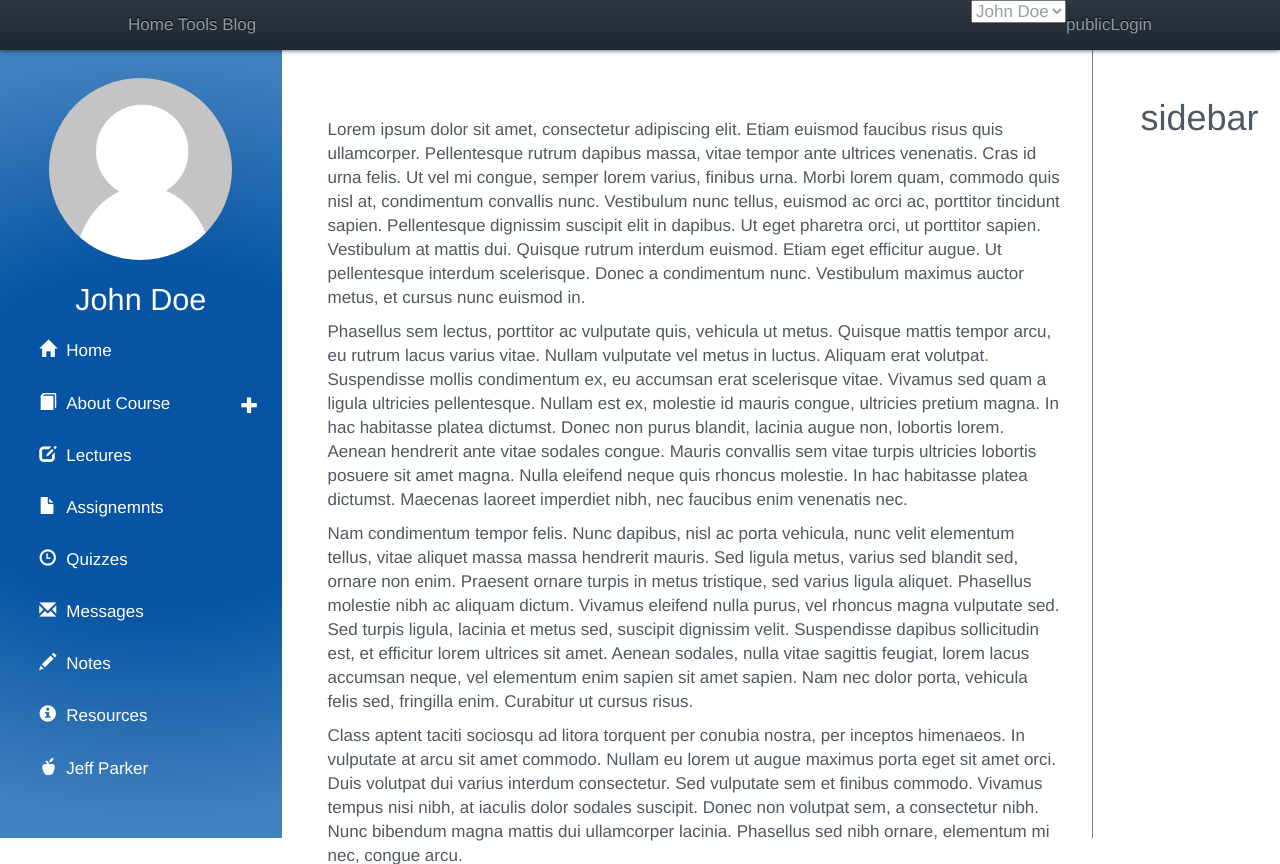
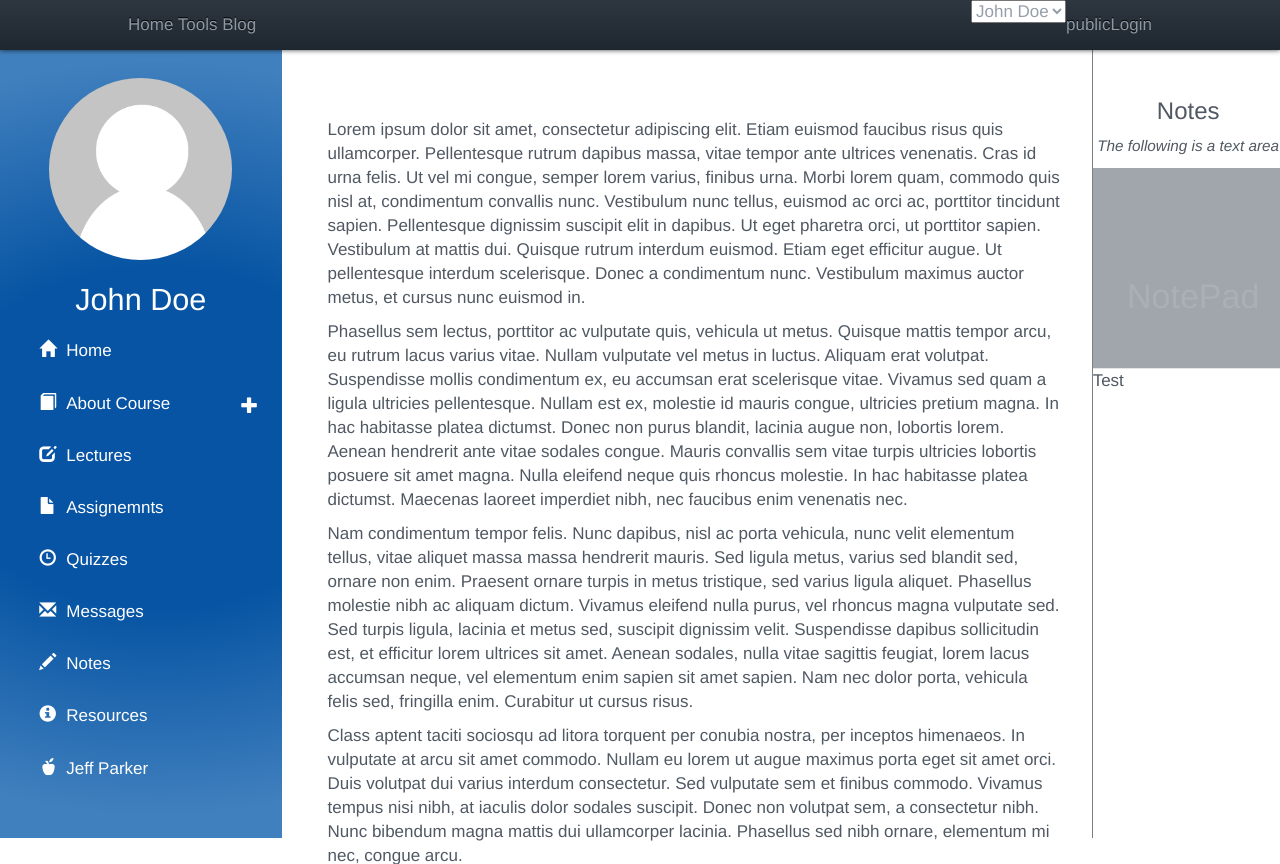
Before and after one commit to MoMohamoud/bcit1950, a PHP site: page / in a window 1280 px wide. Shown: the top 864 px of the page. Run offline with PHP 8.4, Linux system fonts and the light colour scheme.

Commit message:
right side notes section

```diff
--- a/css/dashboard.css
+++ b/css/dashboard.css
@@ -1,3 +1,6 @@
+
+
+/*===== default =======*/
 
 .pd-t {
 	padding-top: 40px;
@@ -18,6 +21,15 @@
 	/*width: auto;*/
 }
 
+.mrg-a{
+	display: block;
+  	margin: auto;
+  	height: 100%;
+}
+
+
+/*==== left dashboard ======*/
+
 .sidebar{
 	position: fixed;
 	width: 100%;
@@ -26,19 +38,6 @@
   	max-width: 22%
 }
 
-.right-box{
-	border-left: 1px solid rgba(0,0,0,.5);
-  height: 100%;
-  position: fixed;
-  width: 100%;
-  max-width: 15%;
-}
-
-.mrg-a{
-	display: block;
-  	margin: auto;
-  	width: 50%;
-}
 
 .stu-image{
 	width: 65%;
@@ -110,6 +109,86 @@ span.g-left{
 	right: 10px;
 }
 
+/*=== Right Dashboard ====*/
+
+
+.notes{
+	border-bottom: 1px solid rgba(0,0,0,.1)
+}
+
+.right-box{
+	border-left: 1px solid rgba(0,0,0,.5);
+  	height: 100%;
+  	position: fixed;
+  	width: 100%;
+  	max-width: 15%;
+}
+
+.st-height{
+	height: 100%;
+}
+
+.rg-height{
+	min-height: 200px;
+}
+
+.notes-bg{
+	background-color: rgba(6, 84, 163,.1);
+}
+
+.ed-desc{
+	text-align: center;
+}
+
+.ed-desc p{
+	font-style: italic;
+	font-size: .9em;
+}
+
+.olay{
+	position: absolute;
+	top: 50%;
+	left: 18%;
+}
+
+.olay h4{
+	font-size: 2em;
+  	color: #fff;
+  	opacity: .1;
+}
+
+#overlay {
+	background:rgba(0,0,0,.3);
+	text-align:center;
+
+	/*opacity:0;*/
+	-webkit-transition: all .25s ease;
+	-moz-transition: all .25s ease;
+
+}
+
+.notes-box:hover #overlay {
+	background: rgba(0,0,0,0);
+	padding:45px 0 66px 0;
+ }
+
+.notes-text{
+	color: #fff;
+	font-size: 1.5em;
+	-webkit-transition: opacity .25s ease;
+	-moz-transition: opacity .25s ease;
+}
+
+ .notes-box:hover .notes-text{
+ 	color: #000;
+ }
+
+ .notes-box .notes-text:hover{
+ 	color: #000;
+ }
+
+/*========= media ==========*/
+
 @media(max-width: 769px){
 	.sidebar{
 		max-width: 25%;
--- a/index.php
+++ b/index.php
@@ -18,10 +18,10 @@
 		<div class="col-sm-2 col-xs-3 relative">
 
 		<section class="right-box">
-				<aside class="pd-t">
+				<aside class="pd-t st-height">
 					<section class="mrg-a">
 
-						<h1>sidebar</h1>
+						<?php include 'templates/right-dashboard.html' ?>
 
 					</section>
 
--- /dev/null
+++ b/templates/right-dashboard.html
@@ -0,0 +1,28 @@
+
+		<section class="notes">
+		<div class="ed-desc">
+			<h3>Notes</h3>
+			<p>The following is a text area</p>
+		</div>
+		<div class="notes-box notes-bg relative">
+			<div id="overlay">
+					<div class="olay" >
+						<h4>NotePad</h4>
+					</div>
+				<article contenteditable="true" id="editable" class=" notes-text rg-height ">
+
+				</article>
+
+			</div>
+
+
+		</div>
+
+
+		</section>
+
+		<section class="chat ">
+			<div>
+				Test
+			</div>
+		</section>
```
